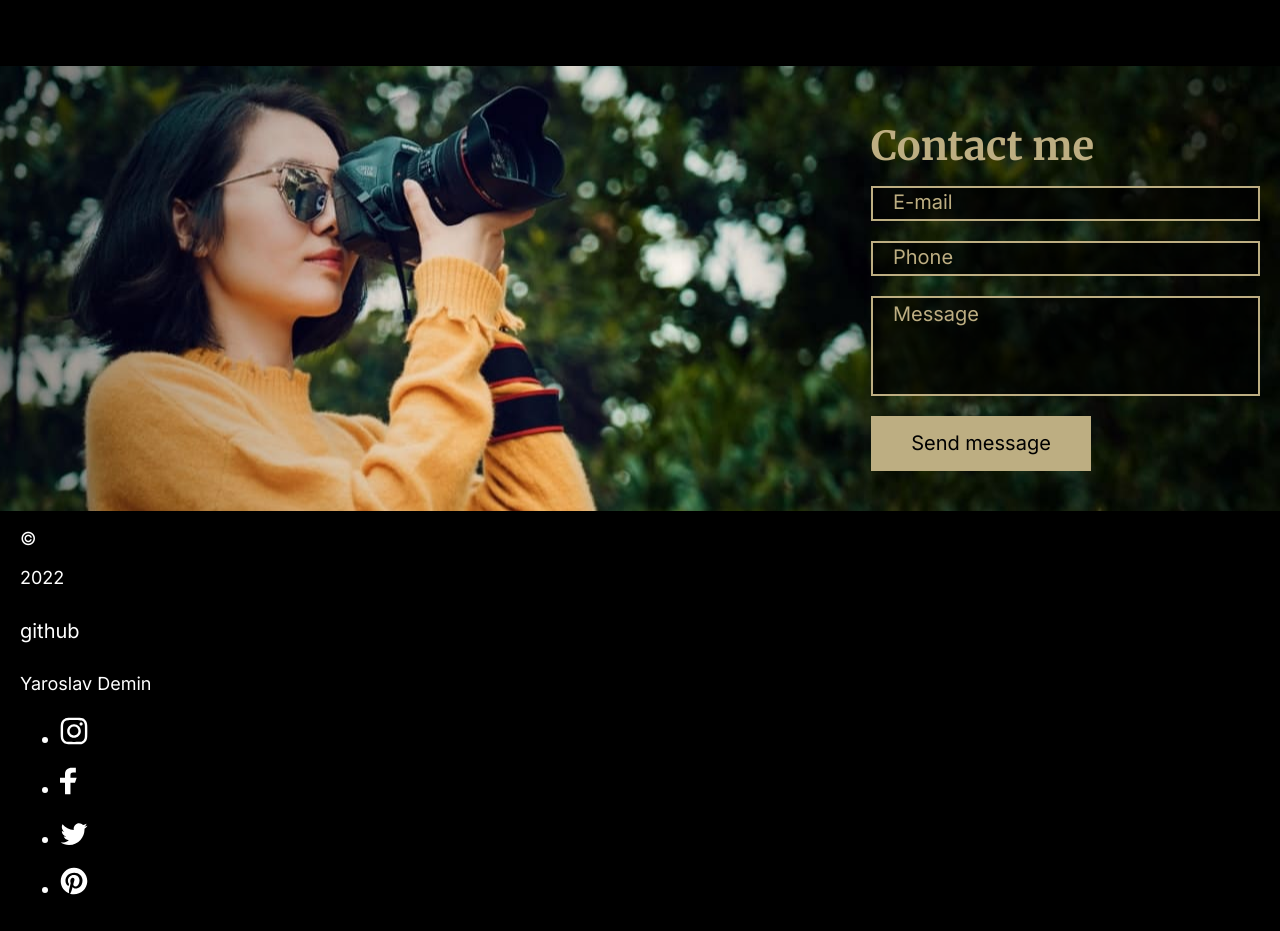
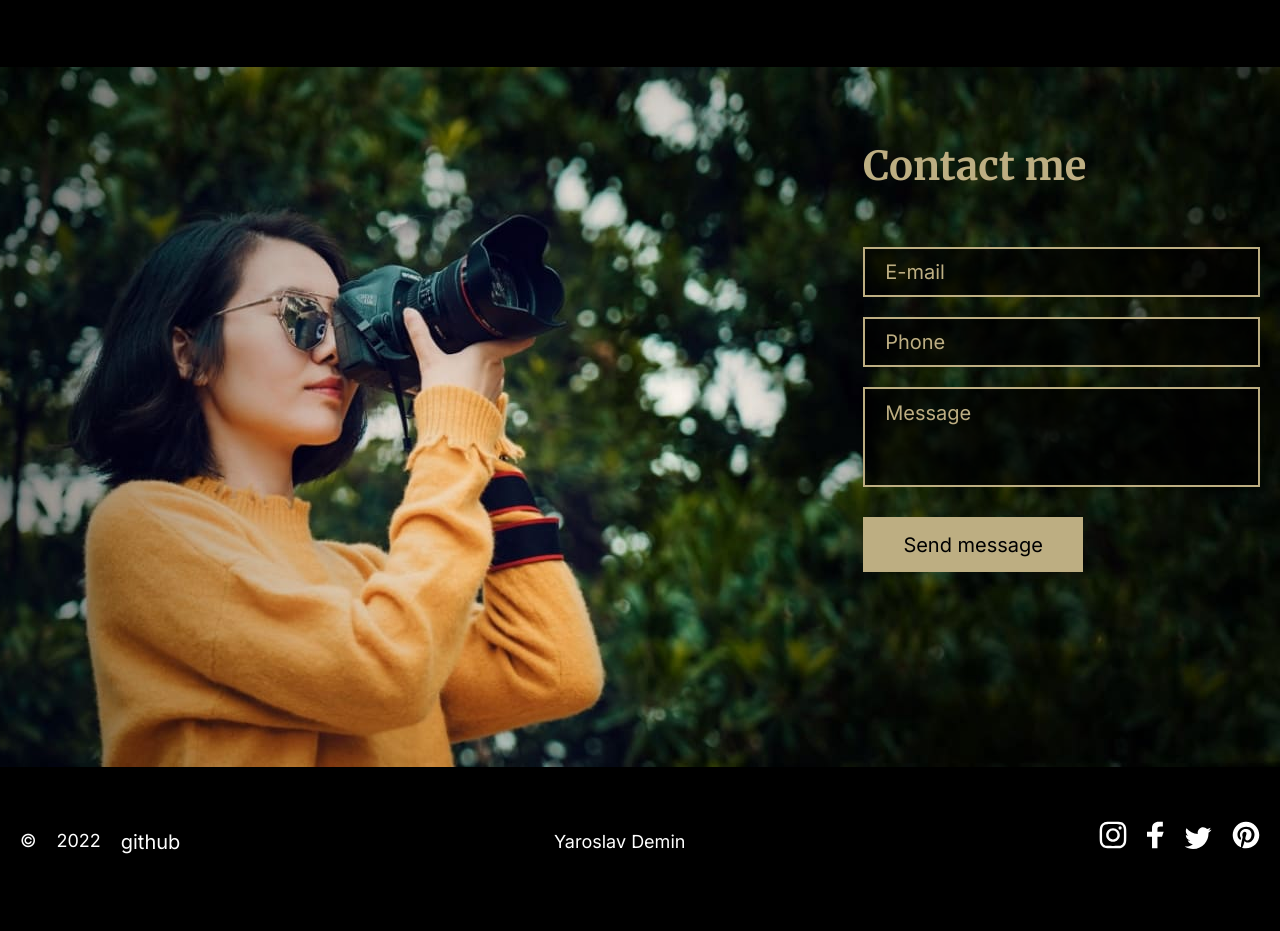
Before and after one commit to NetrodgeN/portfolio, a website: page index.html in a window 1280 px wide. Shown: the part 4960-5891 px from the top of the page. Drawn offline with Linux system fonts and the light colour scheme.

Commit message:
feat: footer and contact us done

```diff
--- a/index.html
+++ b/index.html
@@ -154,16 +154,18 @@
 
     <section class="contacts" id="contacts">
         <div class="wrapper contacts__wrapper">
-
             <div class="contact__container">
-            <h2 class="contact-me">Contact me</h2>
             <form class="contact-form" action="#" method="post">
-                    <input type="email" class="contact-us__line" name="email" placeholder="E-mail">
-                    <input  type="tel" class="contact-us__line" name="phone" placeholder="Phone">
-                    <textarea class="contact-us__line" name="Message" cols="30" rows="3" placeholder="Message"></textarea>
+                <div class="columns__form">
+                    <h2 class="contact-me">Contact me</h2>
+                    <input type="email" class="inputs" name="email" placeholder="E-mail">
+                    <input  type="tel" class="inputs" name="phone" placeholder="Phone">
+                    <textarea class="inputs" name="Message" cols="30" rows="3" placeholder="Message"></textarea>
+                     <div class="contact__button">
+                         <button class="button button__base">Send message</button>
+                     </div>
+                </div>
             </form>
-            <button class="button button__base">Send message</button>
-
             </div>
         </div>
     </section>
@@ -171,19 +173,19 @@
 </main>
 
 <footer class="footer" id="footer">
-<div class="wrapper">
+<div class="wrapper footer__wrapper">
     <div class="year">
-        <p>©</p>
-        <p>2022</p>
-        <p><a href="https://github.com/netrodgen">github</a></p>
+        <p class="footer__text">©</p>
+        <p class="footer__text">2022</p>
+        <p class="footer__text"><a class="footer__github" href="https://github.com/netrodgen">github</a></p>
     </div>
     <p>Yaroslav Demin</p>
-    <nav>
-        <ul>
-            <li><a href="#"><img src="./assets/svg/instagram.svg" alt="instagran"></a></li>
-            <li><a href="#"><img src="./assets/svg/fb.svg" alt="facebook"></a></li>
-            <li><a href="#"><img src="./assets/svg/tw.svg" alt="twitter"></a></li>
-            <li><a href="#"><img src="./assets/svg/pt.svg" alt="pinterest"></a></li>
+    <nav >
+        <ul class="footer__navigation">
+            <li class="footer__link"><a href="#"><img src="./assets/svg/instagram.svg" alt="instagran"></a></li>
+            <li class="footer__link"><a href="#"><img src="./assets/svg/fb.svg" alt="facebook"></a></li>
+            <li class="footer__link"><a href="#"><img src="./assets/svg/tw.svg" alt="twitter"></a></li>
+            <li class="footer__link"><a href="#"><img src="./assets/svg/pt.svg" alt="pinterest"></a></li>
         </ul>
     </nav>
 </div>
--- a/sass/components/_contactus.scss
+++ b/sass/components/_contactus.scss
@@ -1,45 +1,40 @@
 .contacts__wrapper{
-    background: url('../assets/img/contacts.png');
   background-size: auto 700px;
-    background-position: center center;
-    background-repeat: no-repeat;
+  background: url('../assets/img/contacts.png') no-repeat center center;
+}
+.contact-me{
+  margin:0;
+  text-align: left;
+  padding-bottom: 41px;
+}
 
+.contact__container{
+  padding-top: 60px;
+  padding-bottom: 195px;
+  input, textarea{
+    border:2px solid $color-brand;
+    background: rgba($color-background, 0.7);
+    padding: 5px 20px;
+    color:$color-white;
+    width: 32%;
+    height: 50px;
+    margin-bottom: 20px;
+    &:focus{
+      outline: 1px solid $color-brand;
     }
-.contact__container{
-  display: flex;
-  align-content: flex-end;
-  flex-direction: column;
-  align-items: flex-start;
-  height: 445px;
-  flex-wrap: wrap;
-  justify-content: center;
-  //width:450px ;
+
   }
   textarea{
     resize: none;
     height: 100px;
     padding: 13px 20px;
     margin-bottom: 30px;
+
   }
-.contact-form{
-  display: flex;
-  flex-direction: column;
 }
-.contact-us__line{
-  margin-bottom: 20px;
-  border: 2px solid $color-brand;
-  background: rgba($color-background, 0.7);
-  padding: 5px 20px;
-  color:$color-white;
 
-  &::placeholder {
+.inputs::placeholder {
   font-family: inherit;
   color: #bdae82;
   font-size: 20px;
 }
-}
-
-
-.contact-me{
-  margin:0;
-}
--- a/sass/layouts/_columns.scss
+++ b/sass/layouts/_columns.scss
@@ -27,3 +27,10 @@
   flex-basis: 450px;
   }
 }
+
+.columns__form{
+  display: flex;
+  flex-wrap: wrap;
+  flex-direction: column;
+  align-content: flex-end;
+}
--- /dev/null
+++ b/sass/layouts/_footer.scss
@@ -0,0 +1,29 @@
+.footer__wrapper{
+  display: flex;
+  align-items: center;
+  justify-content: space-between;
+  height: 150px;
+}
+
+.year{
+  display: flex;
+}
+
+.footer__navigation{
+  display: flex;
+}
+
+.footer__link, .footer__text{
+  list-style: none;
+  padding-right: 20px;
+  &:last-child{
+    padding: 0;
+  }
+}
+
+.footer__github{
+  line-height: 1.15;
+}
+.footer__link:hover{
+  @extend %transition;
+}
--- a/sass/style.scss
+++ b/sass/style.scss
@@ -8,6 +8,7 @@
 @import "base/button";
 @import "layouts/wrapper";
 @import "layouts/header";
+@import "layouts/footer";
 
 @import "components/hero";
 @import "components/skills";
```
Also changed, not shown: sass/style.css, 1 other file. Lines whose indentation alone changed are shown as unchanged.
